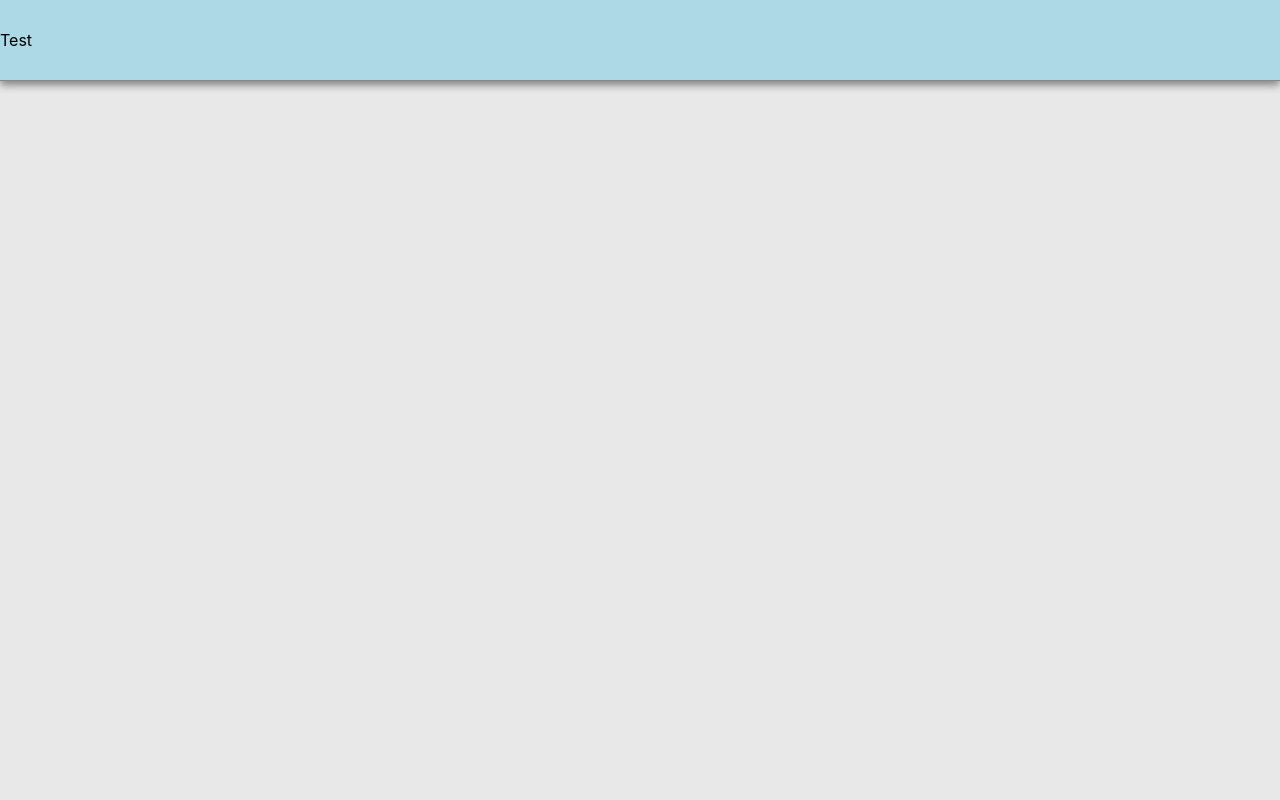
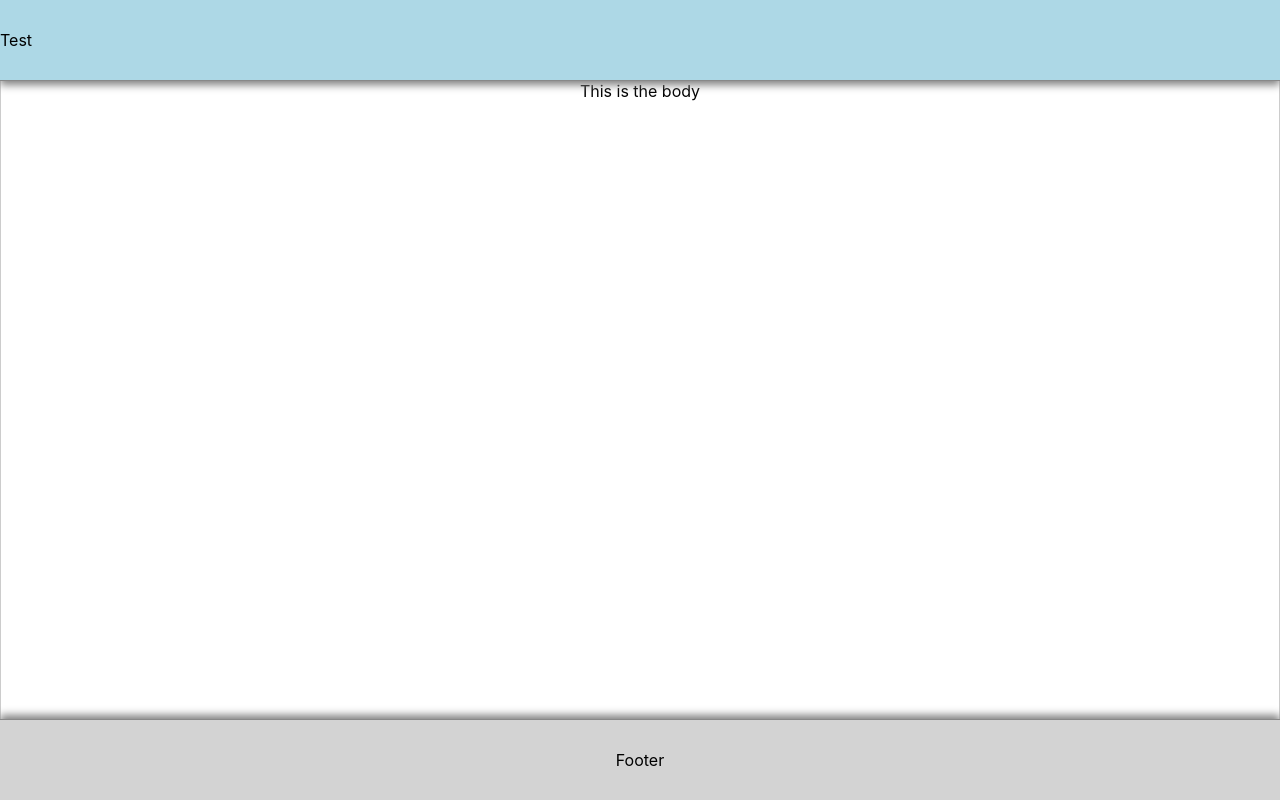
Before and after one commit to micheledexter/test-app, a React (Create React App) app: page / in a window 1280 px wide. Built offline with nearby package versions, Linux system fonts and the light colour scheme.

Commit message:
Create a basic template with styles

```diff
--- a/src/App.tsx
+++ b/src/App.tsx
@@ -1,11 +1,15 @@
 import React from "react";
 import "./App.css";
 import { Header } from "./components/header/Header";
+import { Body } from "./components/body/Body";
+import { Footer } from "./components/footer/Footer";
 
 function App() {
   return (
     <div className="App">
       <Header />
+      <Body />
+      <Footer />
     </div>
   );
 }
--- /dev/null
+++ b/src/components/body/Body.css
@@ -0,0 +1,14 @@
+.Body {
+    background-color: lightgrey;
+    height: 80vh;
+    border-bottom: 1px solid #888;
+    box-shadow: 0 0.25rem 0.5rem grey;
+    position: sticky;
+    display: flex;
+
+}
+
+.Body-text {
+    margin-left: auto;
+    margin-right: auto;
+}
--- /dev/null
+++ b/src/components/body/Body.tsx
@@ -0,0 +1,13 @@
+import React from "react";
+import "./Body.css";
+import { Container } from "../shared/Container";
+
+export const Body = () => {
+  return (
+    <body className={"Body"}>
+      <Container>
+        <div className={"Body-text"}>This is the body</div>
+      </Container>
+    </body>
+  );
+};
--- /dev/null
+++ b/src/components/footer/Footer.css
@@ -0,0 +1,16 @@
+.Footer {
+    position: fixed;
+    left: 0;
+    bottom: 0;
+    width: 100%;
+    height: 10vh;
+    background-color: lightgrey;
+    border-top: 1px solid #888;
+    box-shadow: 0 -0.25rem 0.5rem grey;
+    text-align: center;
+    display: flex;
+}
+
+.Footer-text {
+    margin: auto;
+}
--- /dev/null
+++ b/src/components/footer/Footer.tsx
@@ -0,0 +1,10 @@
+import React from "react";
+import "./Footer.css";
+
+export const Footer = () => {
+  return (
+    <footer className={"Footer"}>
+      <div className={"Footer-text"}>Footer</div>
+    </footer>
+  );
+};
--- a/src/components/header/Header.css
+++ b/src/components/header/Header.css
@@ -1,9 +1,10 @@
 .Header {
     background-color: lightblue;
-    height: 5rem;
+    height: 10vh;
     border-bottom: 1px solid #888;
     box-shadow: 0 0.25rem 0.5rem grey;
     position: sticky;
+    z-index: 1;
     display: flex;
 }
 
--- a/src/components/header/Header.tsx
+++ b/src/components/header/Header.tsx
@@ -3,14 +3,8 @@ import "./Header.css";
 
 export const Header = () => {
   return (
-    <div className={"Header"}>
+    <header className={"Header"}>
       <div className={"Header-text"}>Test</div>
-    </div>
+    </header>
   );
 };
-
-const classNames = {
-  root: {
-    backgroundColor: "blue",
-  },
-};
--- /dev/null
+++ b/src/components/shared/Container.css
@@ -0,0 +1,11 @@
+.Container {
+    width: 80rem;
+    background-color: white;
+    border-left: 1px solid #ccc;
+    border-right: 1px solid #ccc;
+    box-shadow: 0 0 0.5rem grey;
+    height: inherit;
+
+    margin-left: auto;
+    margin-right: auto;
+}
--- /dev/null
+++ b/src/components/shared/Container.tsx
@@ -0,0 +1,10 @@
+import React, { ReactNode } from "react";
+import "./Container.css";
+
+type PropsWithChildren<P> = P & {
+  children?: ReactNode;
+};
+
+export const Container = ({ children }: PropsWithChildren<any>) => {
+  return <div className={"Container"}>{children}</div>;
+};
```
